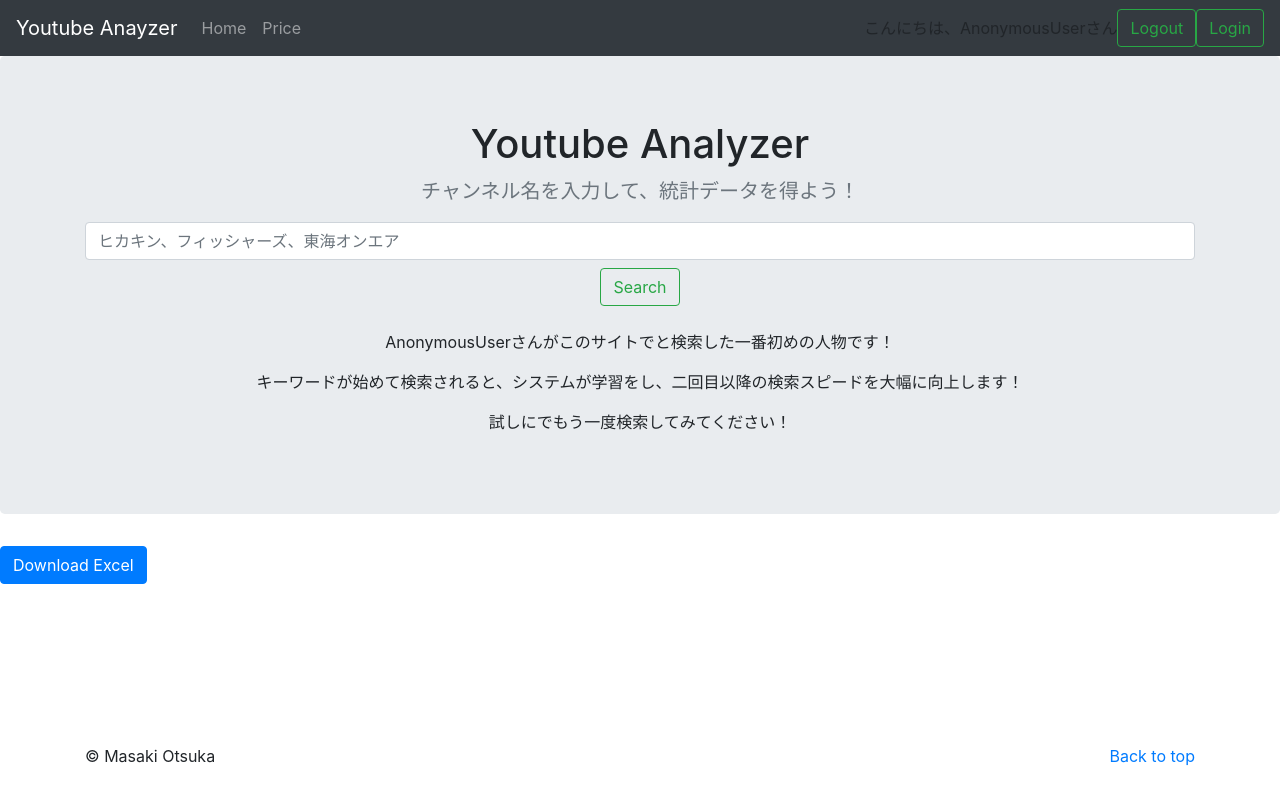
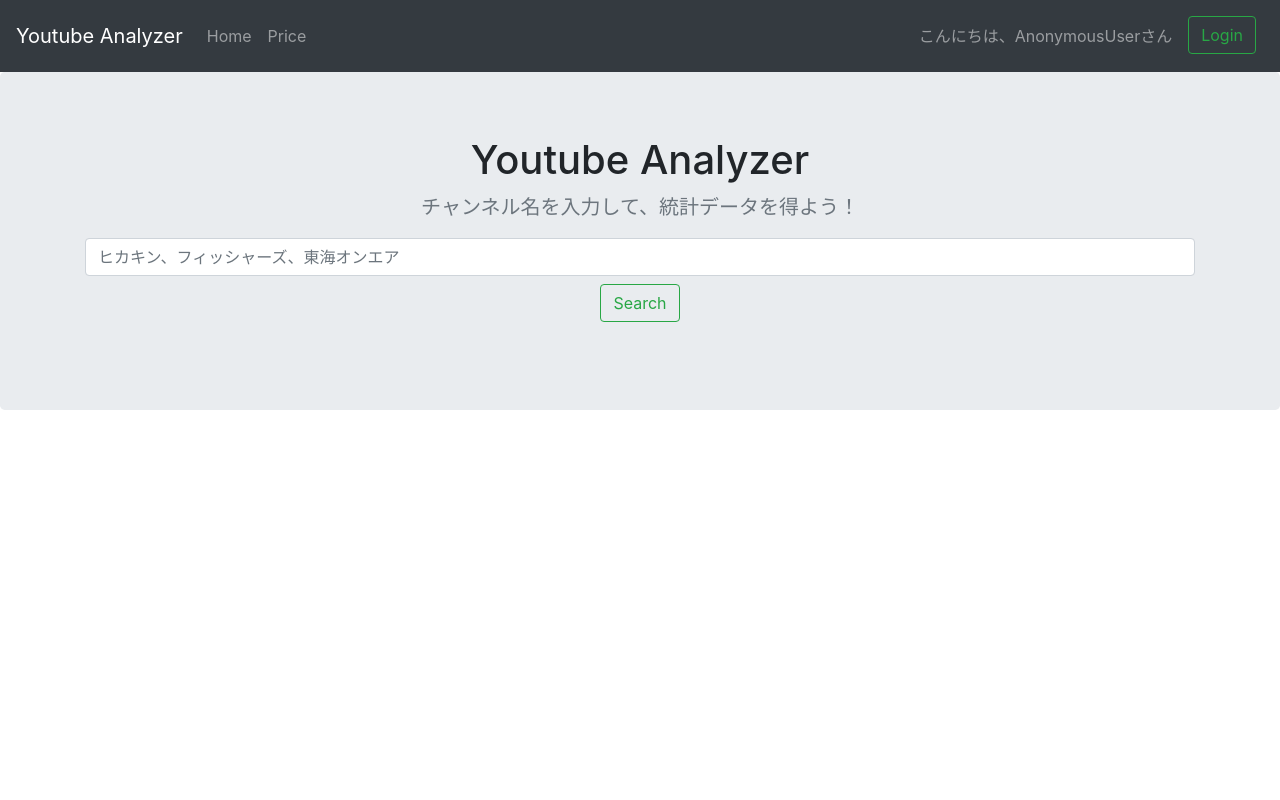
Before and after one commit to motsuka1/youtube_analyzer, a Django app: page / in a window 1280 px wide. Run offline with Django 3.2, Linux system fonts and the light colour scheme.

Commit message:
hide first search message and download excel

```diff
--- a/statsgetter/templates/statsgetter/home.html
+++ b/statsgetter/templates/statsgetter/home.html
@@ -9,28 +9,51 @@
       <input class="form-control mr-sm-2" type="text" name="search" placeholder="ヒカキン、フィッシャーズ、東海オンエア" aria-label="Search">
       <button class="btn btn-outline-success my-2" type="submit">Search</button>
     </form>
-    <p>{% for no_such_element_error in no_such_element_errors %}{{no_such_element_error}}{% endfor %}</p>
-    <p>{{request.user}}さんがこのサイトで{% for nickname in nicknames %}「{{nickname}}」{% endfor %}と検索した一番初めの人物です！</p>
-    <p>キーワードが始めて検索されると、システムが学習をし、二回目以降の検索スピードを大幅に向上します！</p>
-    <p>試しに{% for nickname in nicknames %}「{{nickname}}」{% endfor %}でもう一度検索してみてください！</p>
+    <div class="search-msg">
+      <div class="error-msg">
+        <p>{% for no_such_element_error in no_such_element_errors %}{{no_such_element_error}}{% endfor %}</p>
+      </div>
+      <div class="nickname-msg" id="nickname-msg">
+        <p>{{request.user}}さんがこのサイトで{% for nickname in nicknames %}「{{nickname}}」{% endfor %}と検索した一番初めの人物です！<br>
+        キーワードが初めて検索されると、システムが学習をし、二回目以降の検索スピードを大幅に向上します！<br>
+        試しに{% for nickname in nicknames %}「{{nickname}}」{% endfor %}でもう一度検索してみてください！</p>
+      </div>
+    </div>
   </div>
 </section>
 
 <main role="main" class="flex-shrink-0">
-  <a href="{% url 'export-excel' %}" class="btn btn-primary">Download Excel</a>
   <div class="container">
-    <div class="row">
+    <div class="row justify-content-end" id="excel">
+      <a href="{% url 'export-excel' %}" class="btn btn-primary">Download Excel</a>
+    </div>
+    <div class="row justify-content-center">
       {% for channel_stats in channels_stats %}
-      <div class="col-lg-4 box-element">
+      <div class="col-lg-4">
         <p>チャンネル名：{{ channel_stats.title }}</p>
         <!-- <p>id：{{ channel_stats.id }}</p> -->
         <p>チャンネル登録日：{{ channel_stats.registered_date }}</p>
         <p>チャンネル登録者数：{{ channel_stats.subscriberCount }}</p>
         <p>総視聴回数：{{ channel_stats.viewCount }}</p>
         <p>総動画数：{{ channel_stats.videoCount }}</p>
+        <br>
       </div>
       {% endfor %}
     </div>
   </div>
 </main>
+<script type='text/javascript'>
+  var nicknames = {{ nicknames|safe }};
+  console.log(nicknames);
+  console.log(nicknames.length);
+  if(nicknames.length === 0){
+    document.getElementById('nickname-msg').innerHTML = '';
+  }
+
+  var channels_stats = {{ channels_stats|safe }};
+  if(channels_stats.length === 0){
+    document.getElementById('excel').innerHTML = '';
+  }
+
+</script>
 {% endblock content %}
--- a/statsgetter/templates/statsgetter/main.html
+++ b/statsgetter/templates/statsgetter/main.html
@@ -1,4 +1,5 @@
 <!doctype html>
+{% load static %}
 <html lang="jp">
 <head>
   <meta charset="utf-8">
@@ -29,11 +30,11 @@
   }
   </style>
   <!-- Custom styles for this template -->
-  <!-- <link href="album.css" rel="stylesheet"> -->
+  <link href="{% static 'css/main.css' %}" rel="stylesheet" >
 </head>
 <body>
   <nav class="navbar navbar-expand-md navbar-dark bg-dark">
-    <a class="navbar-brand" href="{% url 'home' %}">Youtube Anayzer</a>
+    <a class="navbar-brand" href="{% url 'home' %}">Youtube Analyzer</a>
     <button class="navbar-toggler" type="button" data-toggle="collapse" data-target="#navbarCollapse" aria-controls="navbarCollapse" aria-expanded="false" aria-label="Toggle navigation">
       <span class="navbar-toggler-icon"></span>
     </button>
@@ -46,11 +47,18 @@
           <a class="nav-link" href="#">Price</a>
         </li>
       </ul>
-      <form class="form-inline mt-2 mt-md-0">
-        <span>こんにちは、{{request.user}}さん</span>
-        <a class="btn btn-outline-success my-2 my-sm-0" type="submit" href="{% url 'logout' %}">Logout</a>
-        <a class="btn btn-outline-success my-2 my-sm-0" type="submit" href="{% url 'login' %}">Login</a>
-      </form>
+
+      <ul class="navbar-nav justify-content-end">
+        <li class="nav-item">
+          <p class="greet-user m-2 navbar-text">こんにちは、{{request.user}}さん</p>
+        </li>
+        <li class="nav-item" id="logout">
+          <a class="btn btn-outline-success m-2" type="submit" href="{% url 'logout' %}">Logout</a>
+        </li>
+        <li class="nav-item" id="login">
+          <a class="btn btn-outline-success m-2" type="submit" href="{% url 'login' %}">Login</a>
+        </li>
+      </ul>
     </div>
   </nav>
 
@@ -58,15 +66,24 @@
   {% endblock content %}
 
 
-  <footer class="footer mt-auto py-3 fixed-bottom">
+  <!-- <footer class="footer mt-auto py-3">
     <div class="container">
       <p class="float-right">
         <a href="{% url 'home' %}">Back to top</a>
       </p>
       <p>&copy; Masaki Otsuka</p>
     </div>
-  </footer>
-
+  </footer> -->
+  <script type='text/javascript'>
+    var user = '{{request.user}}';
+    // hide login if the user is already logged in
+    if(user !== "AnonymousUser"){
+      document.getElementById('login').innerHTML = '';
+    // hide logout if the user is not logged in
+    }else{
+      document.getElementById('logout').innerHTML = '';
+    }
+  </script>
   <script src="https://code.jquery.com/jquery-3.5.1.slim.min.js" integrity="sha384-DfXdz2htPH0lsSSs5nCTpuj/zy4C+OGpamoFVy38MVBnE+IbbVYUew+OrCXaRkfj" crossorigin="anonymous"></script>
   <script src="https://cdn.jsdelivr.net/npm/popper.js@1.16.1/dist/umd/popper.min.js" integrity="sha384-9/reFTGAW83EW2RDu2S0VKaIzap3H66lZH81PoYlFhbGU+6BZp6G7niu735Sk7lN" crossorigin="anonymous"></script>
   <script src="https://cdn.jsdelivr.net/npm/bootstrap@4.5.3/dist/js/bootstrap.min.js" integrity="sha384-w1Q4orYjBQndcko6MimVbzY0tgp4pWB4lZ7lr30WKz0vr/aWKhXdBNmNb5D92v7s" crossorigin="anonymous"></script>
--- a/statsgetter/views.py
+++ b/statsgetter/views.py
@@ -109,13 +109,17 @@ def home(request):
 
                         # store nickname data in the database
                         if channel_title != channel_stats["title"]:
-                            nickname = Nickname.objects.get_or_create(
-                            nickname = channel_title,
-                            channel = channel
-                            )
-                            # append to the list to show on the home page
-                            nicknames.append(channel_title)
+                            if Nickname.objects.filter(nickname=channel_title).exists():
+                                pass
+                            else:
+                                nickname = Nickname.objects.create(
+                                    nickname = channel_title,
+                                    channel = channel
+                                )
+                                # append to the list to show on the home page
+                                nicknames.append(channel_title)
 
+    print(nicknames)
     context = {'channels_stats': channels_stats, 'nicknames': nicknames, 'no_such_element_errors': no_such_element_errors}
     return render(request, 'statsgetter/home.html', context)
 
--- a/youtube_analyzer/settings.py
+++ b/youtube_analyzer/settings.py
@@ -29,7 +29,7 @@ SECRET_KEY = env('SECRET_KEY')
 # SECURITY WARNING: don't run with debug turned on in production!
 DEBUG = True
 
-ALLOWED_HOSTS = []
+ALLOWED_HOSTS = ['192.168.1.33', '127.0.0.1']
 
 
 # Application definition
@@ -118,3 +118,7 @@ USE_TZ = True
 # https://docs.djangoproject.com/en/3.1/howto/static-files/
 
 STATIC_URL = '/static/'
+
+STATICFILES_DIRS = [
+    BASE_DIR / "static",
+]
```
Also changed, not shown: 1 other file.
